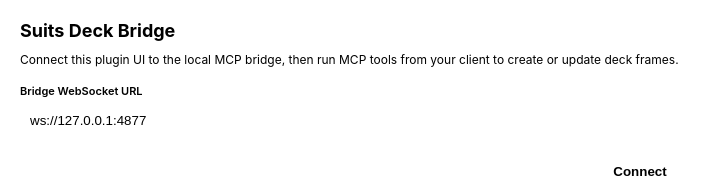
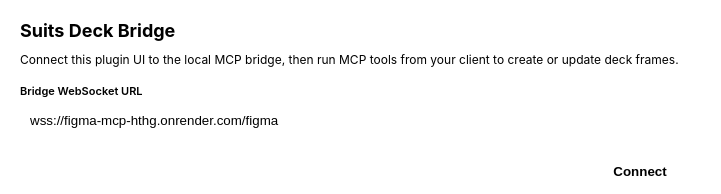
Before and after one commit to xenorexgod/figma-mcp, a plain HTML site: page figma-plugin/ui.html in a window 1280 px wide. Shown: the top 194 px of the page, without its empty margins (0-721 px from the left). Drawn offline with Linux system fonts and the light colour scheme.

Commit message:
Set Render Figma bridge URL default

```diff
--- a/figma-plugin/ui.html
+++ b/figma-plugin/ui.html
@@ -83,7 +83,7 @@
     <p>Connect this plugin UI to the local MCP bridge, then run MCP tools from your client to create or update deck frames.</p>
 
     <label for="bridgeUrl">Bridge WebSocket URL</label>
-    <input id="bridgeUrl" value="ws://127.0.0.1:4877" />
+    <input id="bridgeUrl" value="wss://figma-mcp-hthg.onrender.com/figma" />
 
     <button id="connect">Connect</button>
     <button id="disconnect" class="secondary">Disconnect</button>
```
